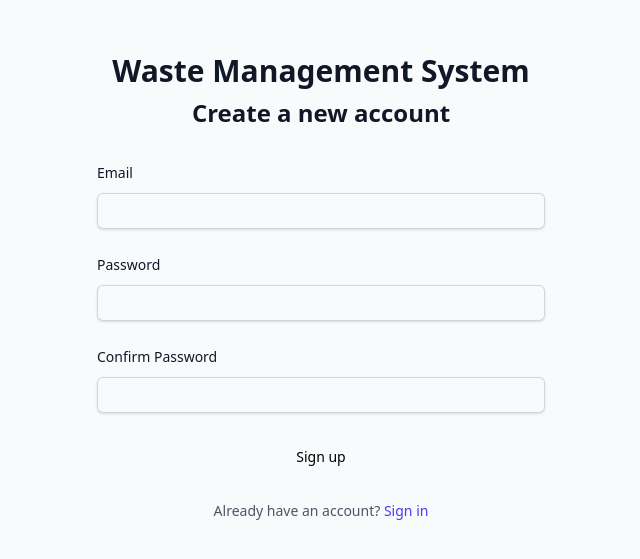
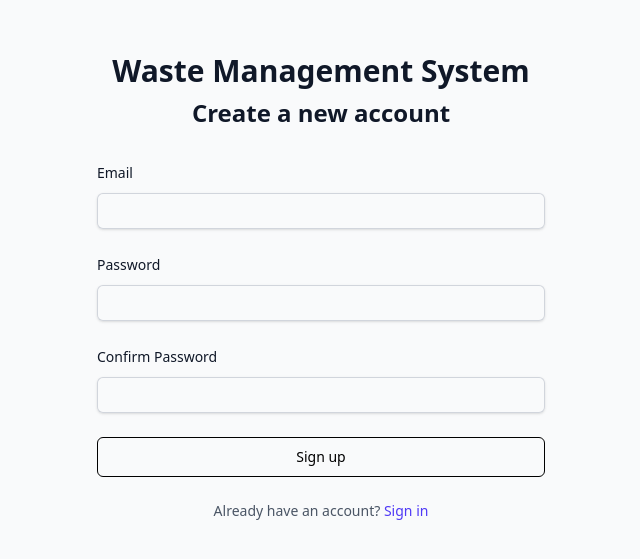
Before and after one commit to DonKisaka/Food-waste-management-system, a Next.js app in the folder frontend/: page /signup in a window 1280 px wide. Shown: the part 113-672 px from the top of the page, without its empty margins (319-959 px from the left). Built offline with nearby package versions, Linux system fonts and the light colour scheme; no server answers.

Commit message:
Added cursor-pointer

```diff
--- a/frontend/app/(auth)/signin/page.tsx
+++ b/frontend/app/(auth)/signin/page.tsx
@@ -102,7 +102,7 @@ const SignInPage = () => {
           </FormGroup>
 
           <div>
-            <Button variant='outline' type='submit' disabled={isPending} className='w-full hover:bg-gray-100'>
+            <Button variant='outline' type='submit' disabled={isPending} className='w-full hover:bg-gray-100 cursor-pointer'>
               Sign in
             </Button>
           </div>
--- a/frontend/app/(auth)/signup/page.tsx
+++ b/frontend/app/(auth)/signup/page.tsx
@@ -120,7 +120,7 @@ const SignUpPage = () => {
               </FormGroup>
 
               <div>
-                <Button type="submit" className="w-full" isLoading={isPending}>
+                <Button variant='outline' type="submit" className="w-full  hover:bg-gray-100 cursor-pointer" isLoading={isPending}>
                   Sign up
                 </Button>
               </div>
--- a/frontend/components/Navigation.tsx
+++ b/frontend/components/Navigation.tsx
@@ -85,7 +85,7 @@ const SidebarContent = ({
 
         <button
           onClick={handleSignOut}
-          className="w-full flex items-center gap-2 px-4 py-2 text-sm text-red-600 hover:bg-red-50 rounded-lg transition-colors"
+          className="w-full flex items-center gap-2 px-4 py-2 text-sm text-red-600 hover:bg-red-50 rounded-lg transition-colors cursor-pointer"
         >
           <LogOut className="w-4 h-4" />
           <span>Sign Out</span>
```
